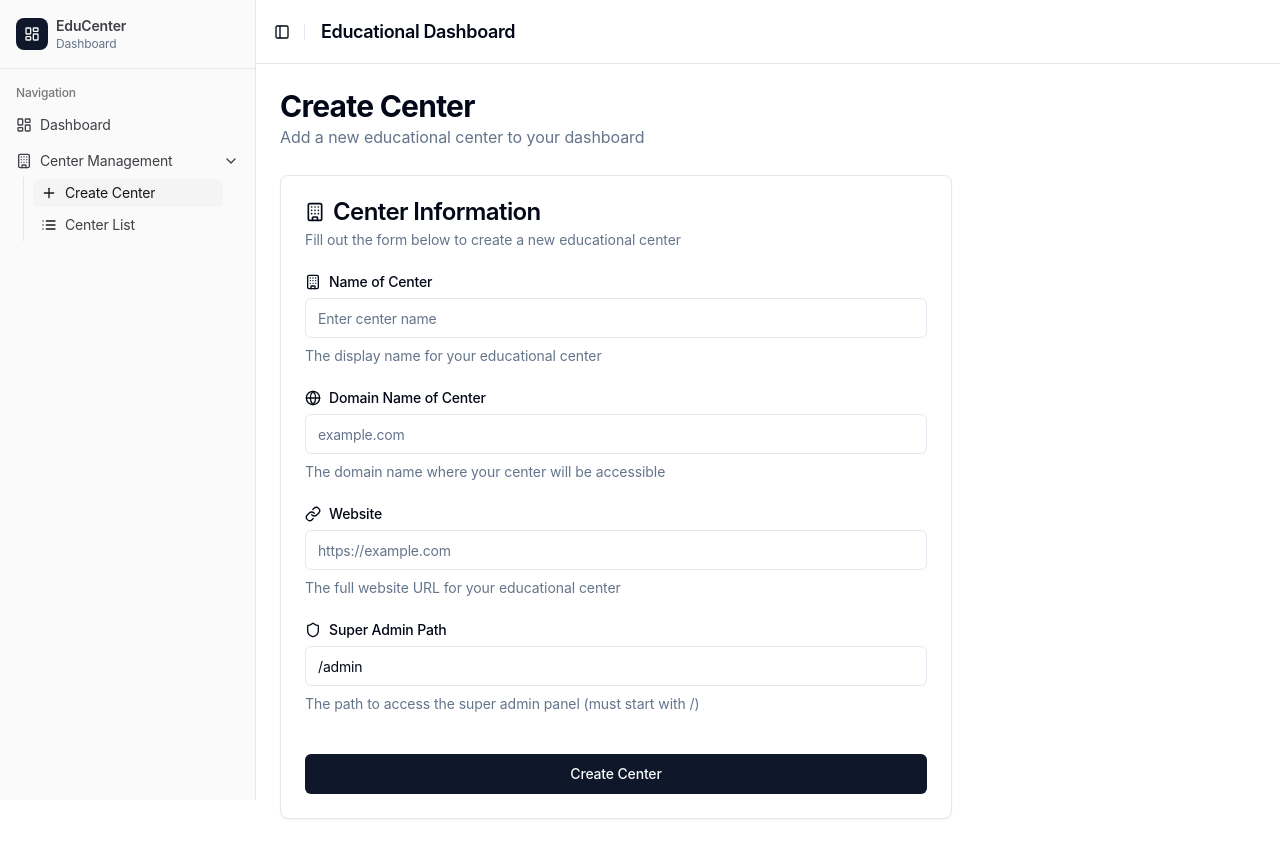
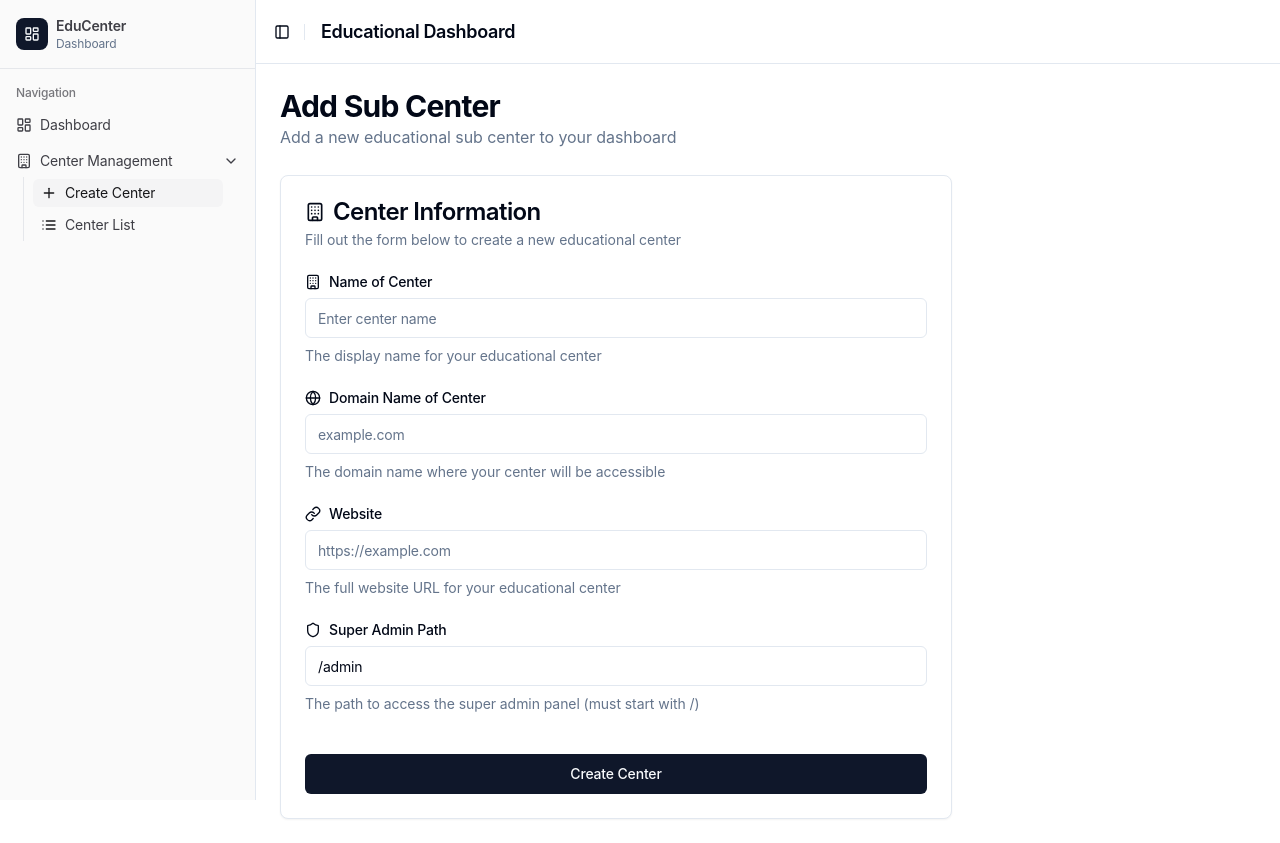
Before and after one commit to sayantan180/Edusathi-project, a React (Vite) app: page /dashboard/centers/create in a window 1280 px wide. Built offline with nearby package versions, Linux system fonts and the light colour scheme; sample sign-in values are in the browser's storage.

Commit message:
Update CreateCenter UI text to use Sub Center terminology
cgen-c4536c9e100c4a56bdd1e46581a77429

```diff
--- a/client/pages/CreateCenter.tsx
+++ b/client/pages/CreateCenter.tsx
@@ -62,15 +62,15 @@ export default function CreateCenter() {
 
       toast({
         title: 'Success!',
-        description: 'Center created successfully.',
+        description: 'Sub center created successfully.',
       });
 
       form.reset();
     } catch (error) {
-      console.error('Error creating center:', error);
+      console.error('Error creating sub center:', error);
       toast({
         title: 'Error',
-        description: 'Failed to create center. Please try again.',
+        description: 'Failed to create sub center. Please try again.',
         variant: 'destructive',
       });
     } finally {
@@ -83,9 +83,9 @@ export default function CreateCenter() {
       <div className="space-y-6">
         {/* Header */}
         <div>
-          <h2 className="text-3xl font-bold tracking-tight">Create Center</h2>
+          <h2 className="text-3xl font-bold tracking-tight">Add Sub Center</h2>
           <p className="text-muted-foreground">
-            Add a new educational center to your dashboard
+            Add a new educational sub center to your dashboard
           </p>
         </div>
 
```
